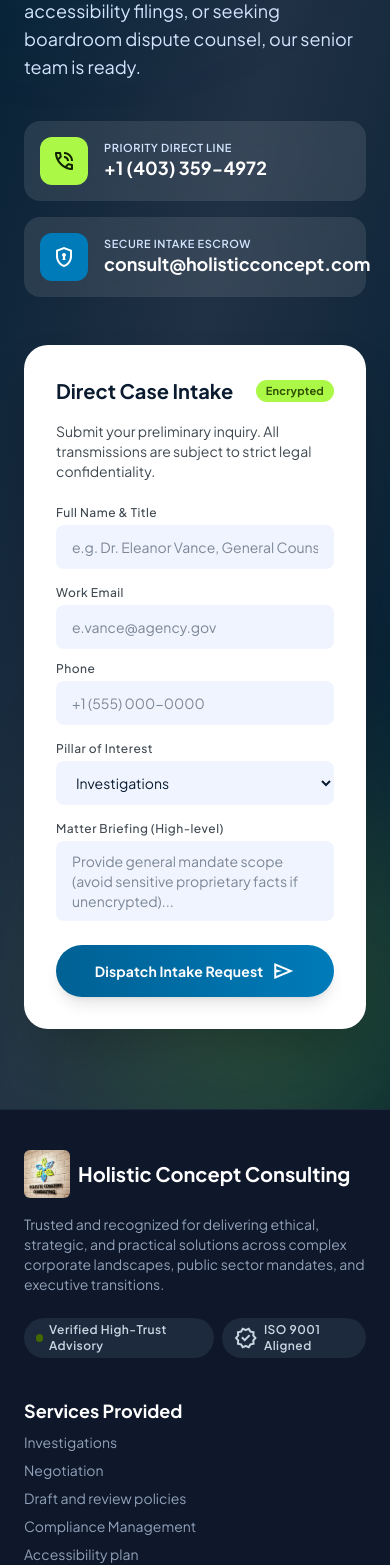
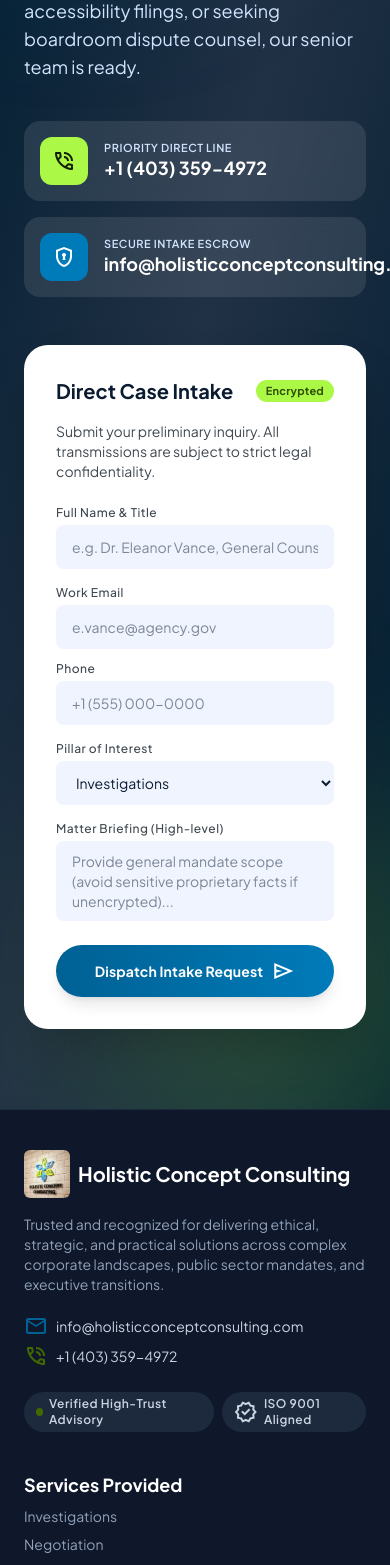
Before and after one commit to Sanimuhammad09/Holistic-concept, a React (Vite) app: page / in a window 390 px wide. Shown: the part 7979-9544 px from the top of the page. Built offline with nearby package versions, Linux system fonts and the light colour scheme; a web font is replaced by a local one.

Commit message:
Update official email to info@holisticconceptconsulting.com across website

```diff
--- a/src/routes/__root.tsx
+++ b/src/routes/__root.tsx
@@ -20,7 +20,7 @@
                 Confidential Advisory Hotline
               </span>
               <span className="hidden md:inline text-on-surface-variant">Phone: +1 (403) 359-4972</span>
-              <span className="hidden sm:inline text-on-surface-variant">Email: consult@holisticconcept.com</span>
+              <a href="mailto:info@holisticconceptconsulting.com" className="hidden sm:inline text-on-surface-variant hover:text-primary transition-colors">Email: info@holisticconceptconsulting.com</a>
             </div>
             <div className="flex items-center gap-space-md">
               <span className="inline-flex items-center px-space-sm py-0.5 rounded-full bg-surface-container text-on-surface-variant font-caption text-caption">
@@ -179,6 +179,16 @@
                 <span className="font-headline-sm text-headline-sm text-white font-bold">Holistic Concept Consulting</span>
               </div>
               <p className="font-body-sm text-body-sm text-slate-400 max-w-md">Trusted and recognized for delivering ethical, strategic, and practical solutions across complex corporate landscapes, public sector mandates, and executive transitions.</p>
+              <div className="flex flex-col gap-1.5 pt-1 font-body-sm text-body-sm text-slate-300">
+                <a href="mailto:info@holisticconceptconsulting.com" className="flex items-center gap-2 hover:text-white transition-colors">
+                  <span className="material-symbols-outlined text-[18px] text-primary">mail</span>
+                  <span>info@holisticconceptconsulting.com</span>
+                </a>
+                <a href="tel:+14033594972" className="flex items-center gap-2 hover:text-white transition-colors">
+                  <span className="material-symbols-outlined text-[18px] text-secondary">phone_in_talk</span>
+                  <span>+1 (403) 359-4972</span>
+                </a>
+              </div>
               <div className="flex items-center gap-space-sm pt-2">
                 <span className="inline-flex items-center gap-1.5 px-3 py-1 rounded-full bg-slate-800 text-slate-300 font-label-sm text-label-sm"><span className="w-2 h-2 rounded-full bg-secondary"></span>Verified High-Trust Advisory</span>
                 <span className="inline-flex items-center gap-1.5 px-3 py-1 rounded-full bg-slate-800 text-slate-300 font-label-sm text-label-sm"><span className="material-symbols-outlined text-[14px]">verified</span>ISO 9001 Aligned</span>
--- a/src/routes/contact.tsx
+++ b/src/routes/contact.tsx
@@ -287,6 +287,18 @@
 </div>
 </div>
 <span className="material-symbols-outlined text-[20px] group-hover:translate-x-1 transition-transform">arrow_forward</span>
+</a>
+<a className="mt-3 p-4 rounded-xl bg-surface-container-high text-on-surface flex items-center justify-between hover:bg-surface-container-highest transition-all shadow-sm group" href="mailto:info@holisticconceptconsulting.com">
+<div className="flex items-center gap-3">
+<div className="w-10 h-10 rounded-full bg-primary/10 text-primary flex items-center justify-center">
+<span className="material-symbols-outlined text-[22px]">mail</span>
+</div>
+<div className="flex flex-col">
+<span className="font-caption text-caption text-on-surface-variant font-semibold uppercase tracking-wider">Official Email Desk</span>
+<span className="font-title-md text-title-md font-bold text-primary">info@holisticconceptconsulting.com</span>
+</div>
+</div>
+<span className="material-symbols-outlined text-[20px] text-primary group-hover:translate-x-1 transition-transform">arrow_forward</span>
 </a>
 {/*  Extension Directory  */}
 <div className="mt-6 flex flex-col gap-2.5">
--- a/src/routes/index.tsx
+++ b/src/routes/index.tsx
@@ -396,7 +396,7 @@
                     </div>
                     <div className="flex flex-col">
                       <span className="font-caption text-caption uppercase tracking-wider text-surface-variant font-semibold">Secure Intake Escrow</span>
-                      <span className="font-title-md text-title-md font-bold text-on-primary">consult@holisticconcept.com</span>
+                      <a href="mailto:info@holisticconceptconsulting.com" className="font-title-md text-title-md font-bold text-on-primary hover:underline">info@holisticconceptconsulting.com</a>
                     </div>
                   </div>
                 </div>
--- a/src/routes/sectors.tsx
+++ b/src/routes/sectors.tsx
@@ -592,7 +592,7 @@
 <div className="flex items-center gap-2 text-inverse-on-surface">
 <span className="material-symbols-outlined text-secondary-fixed text-[20px]">mark_email_read</span>
 <span className="font-bold">Secure Desk:</span>
-<span className="text-inverse-primary">advisory@holisticconcept.com</span>
+<a href="mailto:info@holisticconceptconsulting.com" className="text-inverse-primary hover:underline">info@holisticconceptconsulting.com</a>
 </div>
 </div>
 </div>
--- a/src/routes/services.investigations.tsx
+++ b/src/routes/services.investigations.tsx
@@ -583,7 +583,7 @@
 </div>
 <div>
 <div className="font-caption text-caption text-on-surface-variant">Secure Inquiries</div>
-<div className="font-title-md text-title-md text-on-surface">investigations@holisticconcept.com</div>
+<a href="mailto:info@holisticconceptconsulting.com" className="font-title-md text-title-md text-on-surface hover:text-primary transition-colors">info@holisticconceptconsulting.com</a>
 </div>
 </div>
 <div className="flex items-center gap-3">
```
